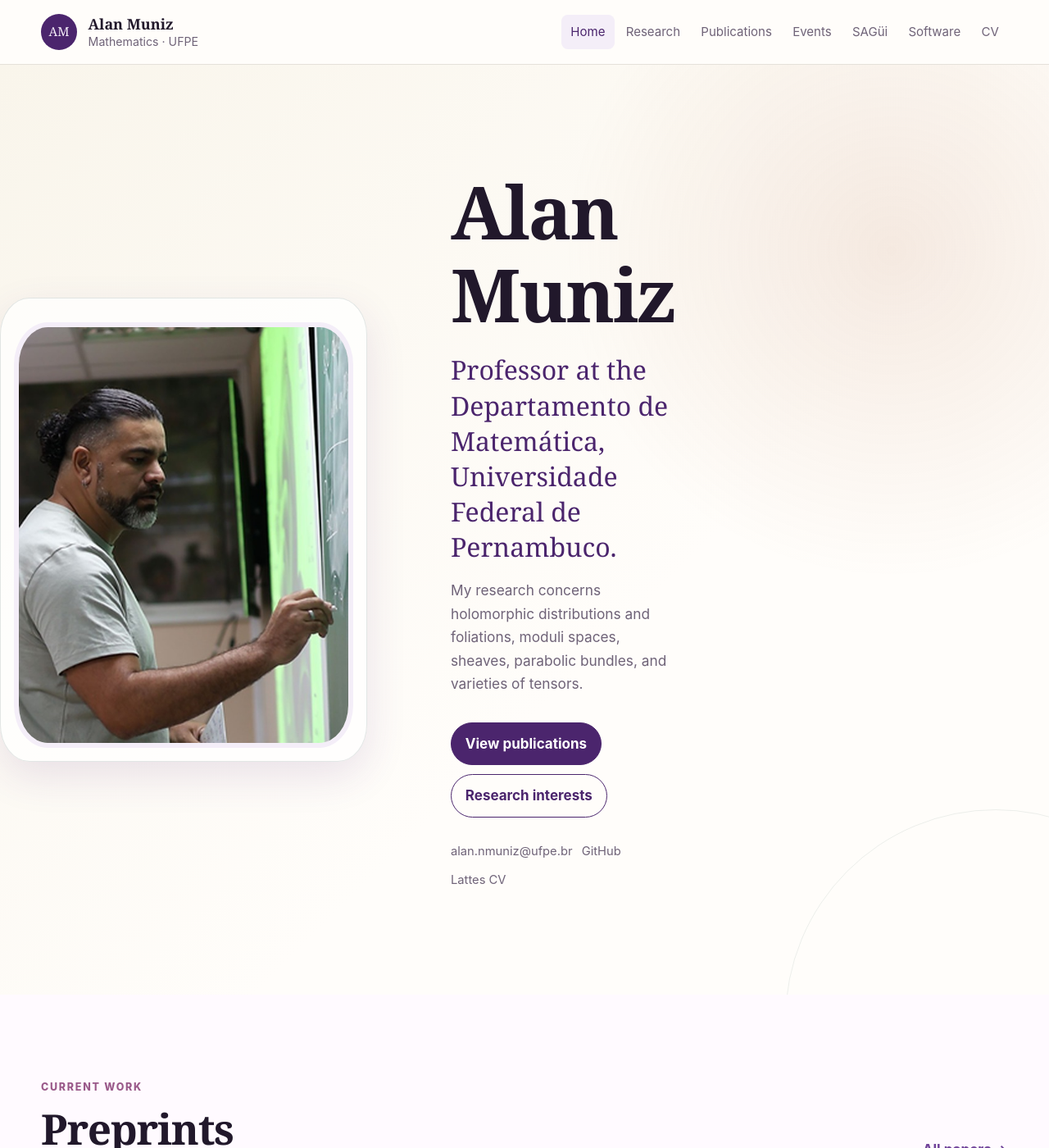
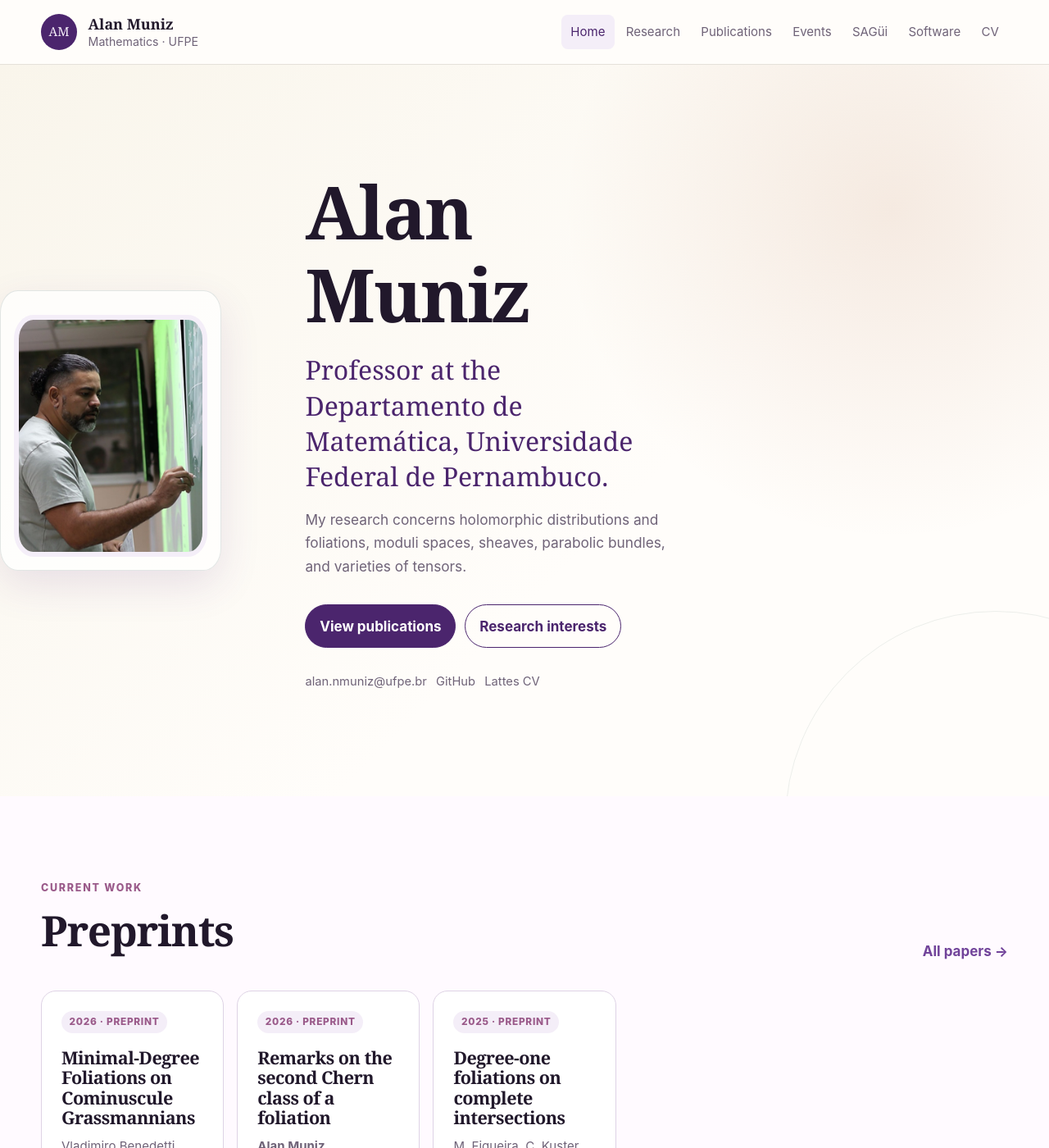
Before and after one commit to alannmuniz/alannmuniz.github.io, a Jekyll site: the page built from index.md, in a window 1280 px wide and 1400 px high. Shown: the whole window at 82% size. Built offline with Jekyll 4.4.1, drawn with Linux system fonts in a browser that asks for light colours.

Commit message:
Update style.css

```diff
--- a/assets/css/style.css
+++ b/assets/css/style.css
@@ -170,11 +170,18 @@
   position: relative;
   z-index: 1;
   display: grid;
-  grid-template-columns:  minmax(0, 1.45fr) minmax(270px, 0.55fr);
+  grid-template-columns:  minmax(270px, 0.55fr) minmax(0, 1.45fr);
+  grid-template-areas: "profile text";
   gap: clamp(3rem, 8vw, 7rem);
   align-items: center;
 }
+.hero-copy {
+  grid-area: text;
+}
 
+.profile-card {
+  grid-area: profile;
+}
 .eyebrow {
   margin-bottom: 0.75rem;
   color: var(--accent);
```
